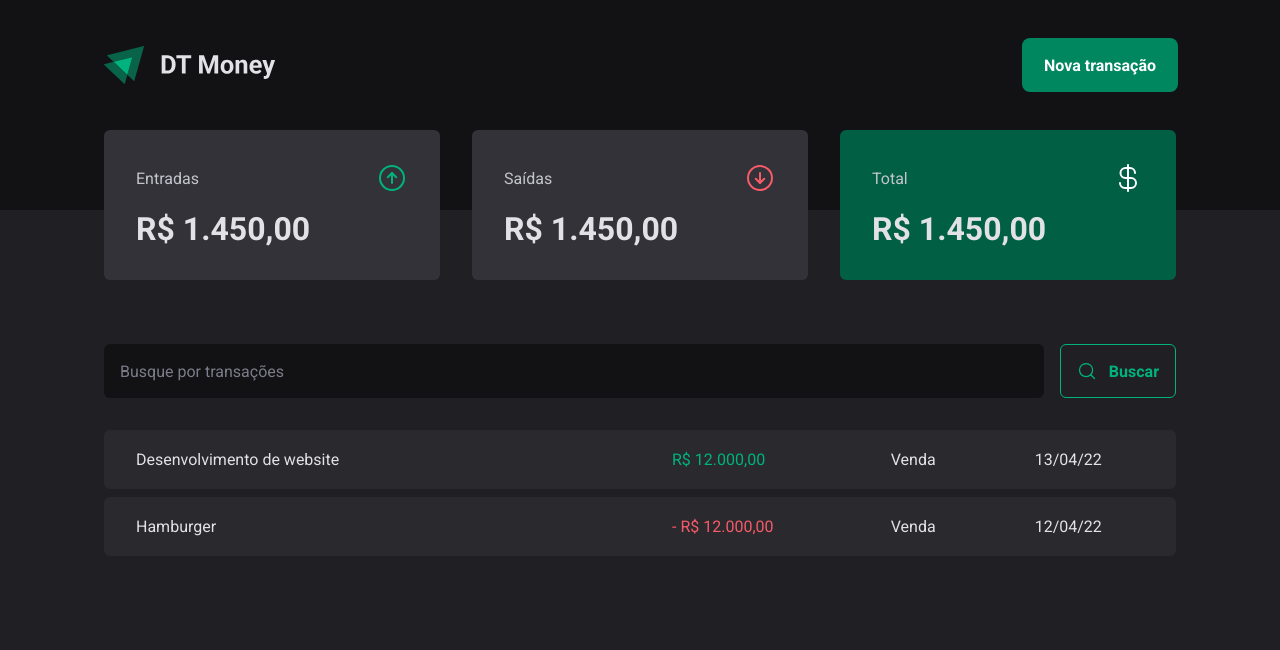
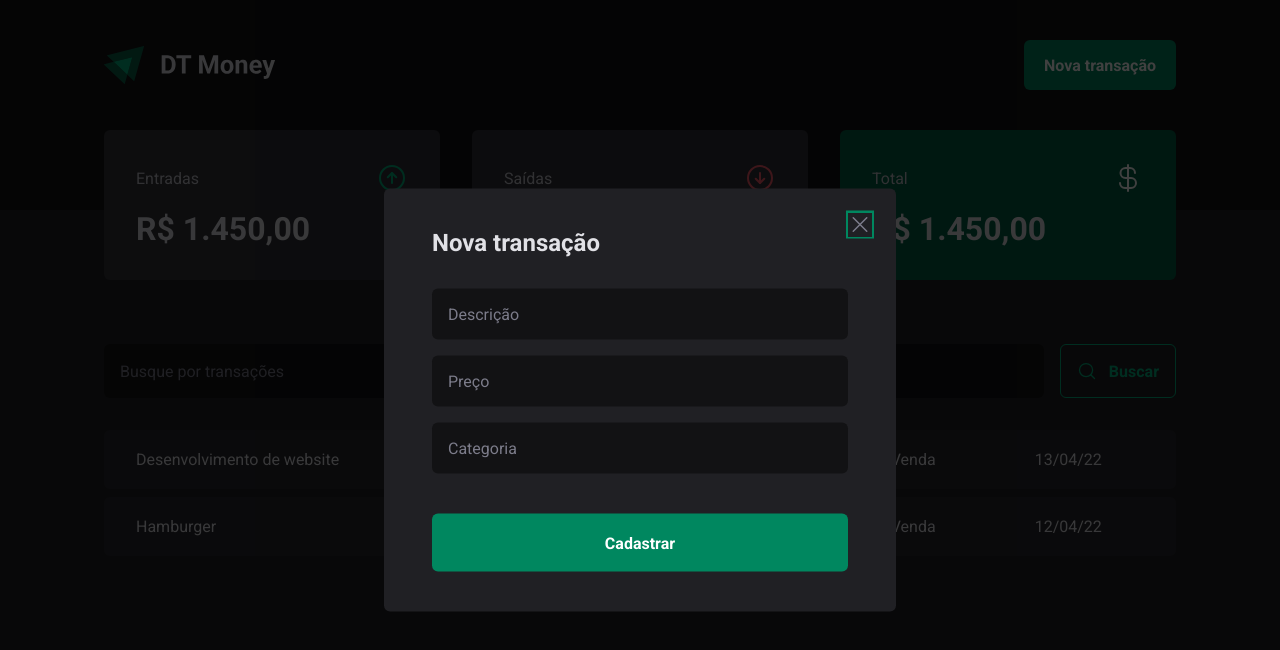
Before and after one commit to rafaelpalma88/03-dt-money, a React (Vite) app: page / in a window 1280 px wide. Both pictures are taken after a click on the button "Nova transação". Shown: the top 650 px of the page. Built offline with nearby package versions, Linux system fonts and the light colour scheme.

Commit message:
adding modal

```diff
--- a/package.json
+++ b/package.json
@@ -9,6 +9,7 @@
     "preview": "vite preview"
   },
   "dependencies": {
+    "@radix-ui/react-dialog": "^1.0.2",
     "@types/styled-components": "^5.1.26",
     "phosphor-react": "^1.4.1",
     "react": "^18.2.0",
--- a/src/components/Header/index.tsx
+++ b/src/components/Header/index.tsx
@@ -1,12 +1,22 @@
 import { HeaderContainer, HeaderContent, NewTransactionButton } from "./styles";
 import logoImg from '../../assets/logo.svg'
+import * as Dialog from '@radix-ui/react-dialog'
+import { NewTransactionModal } from "../NewTransactionModal";
 
 export function Header() {
   return (
     <HeaderContainer>
       <HeaderContent>
         <img src={logoImg} alt="" />
-        <NewTransactionButton>Nova transação</NewTransactionButton>
+
+        <Dialog.Root>
+          <Dialog.Trigger asChild>
+            <NewTransactionButton>Nova transação</NewTransactionButton>
+          </Dialog.Trigger>
+
+          <NewTransactionModal />
+        </Dialog.Root>
+
       </HeaderContent>
     </HeaderContainer>
   )
--- a/src/components/Header/styles.ts
+++ b/src/components/Header/styles.ts
@@ -1,4 +1,5 @@
 import styled from 'styled-components'
+// import * as Dialog from '@radix-ui/react-dialog'
 
 export const HeaderContainer = styled.header`
   background: ${props => props.theme['gray-900']};
--- /dev/null
+++ b/src/components/NewTransactionModal/index.tsx
@@ -0,0 +1,32 @@
+import * as Dialog from '@radix-ui/react-dialog'
+import { X } from 'phosphor-react'
+import { CloseButton, Content, Overlay } from './styles'
+
+export const NewTransactionModal = () => {
+    return (
+        <Dialog.Portal>
+            <Overlay />
+
+            <Content>
+              <Dialog.Title>Nova transação</Dialog.Title>
+
+              <CloseButton>
+                  <X size={24} />
+              </CloseButton>
+
+              <form action="">
+
+                  <input type="text" placeholder="Descrição" required />
+
+                  <input type="number" placeholder="Preço" />
+
+                  <input type="text" placeholder="Categoria" />
+
+                  <button type="submit">Cadastrar</button>
+
+              </form>
+
+            </Content>
+        </Dialog.Portal>
+    )
+}
--- /dev/null
+++ b/src/components/NewTransactionModal/styles.ts
@@ -0,0 +1,69 @@
+import * as Dialog from '@radix-ui/react-dialog'
+import styled from "styled-components";
+
+
+export const Overlay = styled(Dialog.Overlay)`
+    position: fixed;
+    width: 100vw;
+    height: 100vh;
+    inset: 0;
+    background: rgba(0, 0, 0, 0.75);
+`
+
+export const Content = styled(Dialog.Content)`
+    min-width: 32rem;
+    border-radius: 6px;
+    padding: 2.5rem 3rem;
+    background: ${props => props.theme["gray-800"]};
+    position: fixed;
+    top: 50%;
+    left: 50%;
+    transform: translate(-50%, -50%);
+
+    form {
+        margin-top: 2rem;
+        display: flex;
+        flex-direction: column;
+        gap: 1rem;
+
+        input {
+            border-radius: 6px;
+            border: 0;
+            background: ${props => props.theme['gray-900']};
+            color: ${props => props.theme['gray-300']};
+            padding: 1rem;
+
+            &::placeholder {
+                color: ${props => props.theme['gray-500']};
+            }
+        }
+
+        button[type="submit"] {
+            height: 58px;
+            border: 0;
+            background: ${props => props.theme['green-500']};
+            color: ${props => props.theme.white};
+            font-weight: bold;
+            padding: 0 1.25rem;
+            border-radius: 6px;
+            margin-top: 1.5rem;
+            cursor: pointer;
+
+            &:hover {
+                background: ${props => props.theme['green-700']};
+                transition: background-color 0.2s ;
+            }
+        }
+    }
+`
+
+export const CloseButton = styled(Dialog.Close)`
+    position: absolute;
+    background: transparent;
+    border: 0;
+    top: 1.5rem;
+    right: 1.5rem;
+    line-height: 0;
+    cursor: pointer;
+    color: ${props => props.theme['gray-500']}
+`
```
Also changed, not shown: 1 other file (tests, documents, lock files or other folders).
